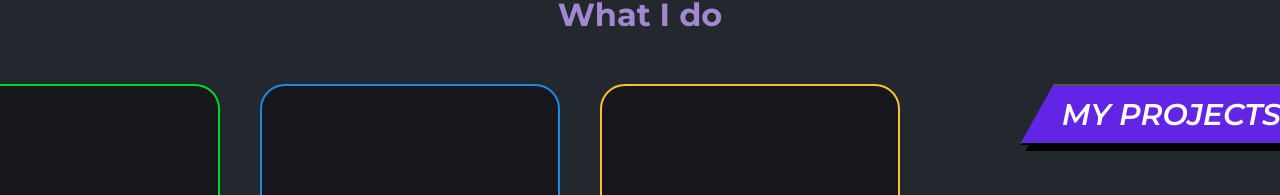
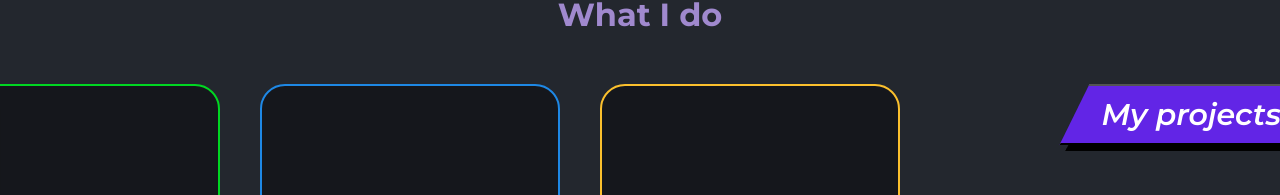
Before and after one commit to ImAndresito/My-Portfolio, an Angular app: page / in a window 1280 px wide. Shown: the part 413-608 px from the top of the page. Built offline with nearby package versions, Linux system fonts and the light colour scheme.

Commit message:
fix(i18n): update project title key and translations
Update route data title from 'projects' to 'myProjects' to match i18n keys
Normalize project title capitalization across language files
Remove duplicate 'MyProjects' key in en.json

```diff
--- a/src/app/app.routes.ts
+++ b/src/app/app.routes.ts
@@ -12,6 +12,6 @@ export const routes: Routes = [
   {
     path: 'projects',
     component: ProjectsComponent,
-    data: { title: 'projects' },
+    data: { title: 'myProjects' },
   },
 ];
--- a/src/assets/i18n/en.json
+++ b/src/assets/i18n/en.json
@@ -13,7 +13,6 @@
   "responsivenessDescription": "Fully responsive website.",
   "development": "Development",
   "developmentDescription": "Bringing your vision to life",
-  "myProjects": "MY PROJECTS",
-  "mySkills": "MY SKILLS",
-  "MyProjects":"My projects"
+  "myProjects": "My projects",
+  "mySkills": "MY SKILLS"
 }
--- a/src/assets/i18n/es.json
+++ b/src/assets/i18n/es.json
@@ -13,6 +13,6 @@
   "responsivenessDescription": "Sitio web totalmente responsive.",
   "development": "Desarrollo",
   "developmentDescription": "Doy vida a tu visión",
-  "myProjects": "MIS PROYECTOS",
+  "myProjects": "Mis proyectos",
   "mySkills": "MIS HABILIDADES"
 }
--- a/src/assets/i18n/it.json
+++ b/src/assets/i18n/it.json
@@ -13,6 +13,6 @@
   "responsivenessDescription": "Siti web completamente responsive.",
   "development": "Sviluppo",
   "developmentDescription": "Do vita alla tua visione.",
-  "myProjects": "I MIEI PROGETTI",
+  "myProjects": "I miei progetti",
   "mySkills": "LE MIE COMPETENZE"
 }
```
